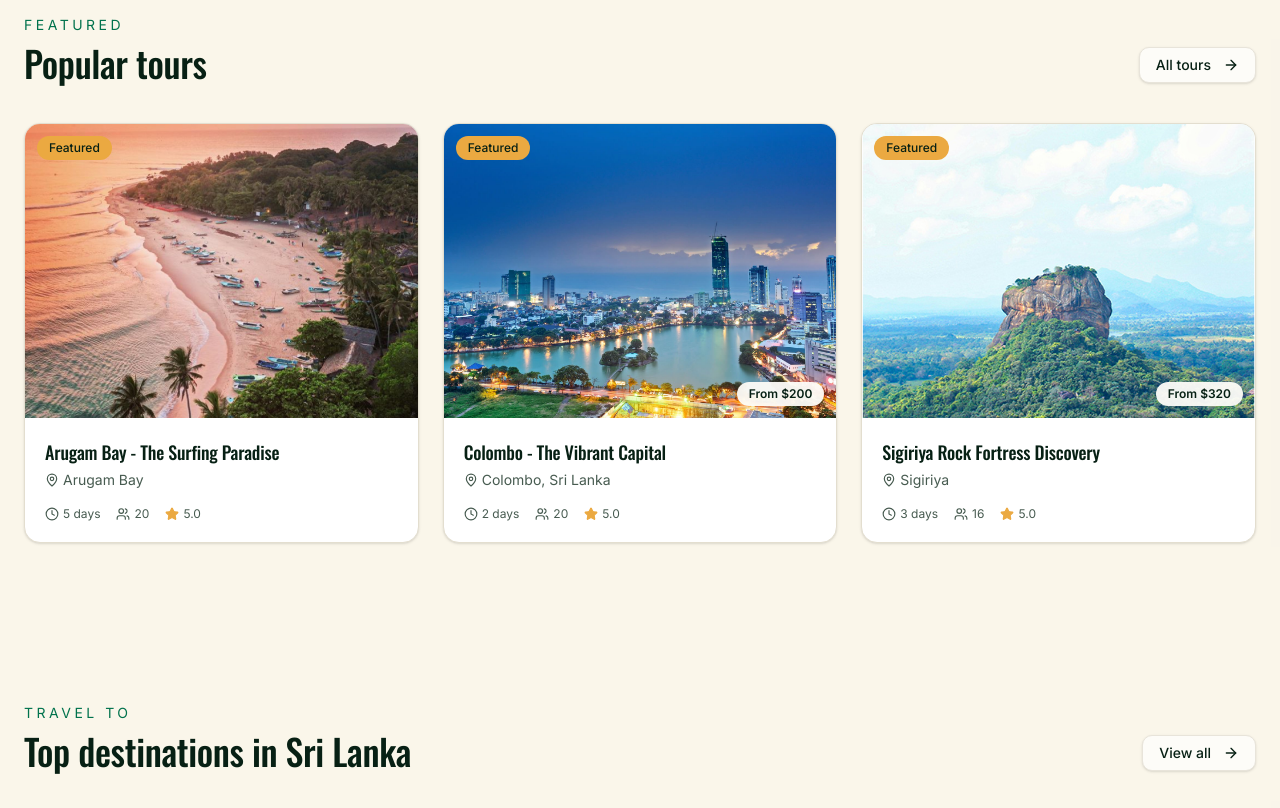
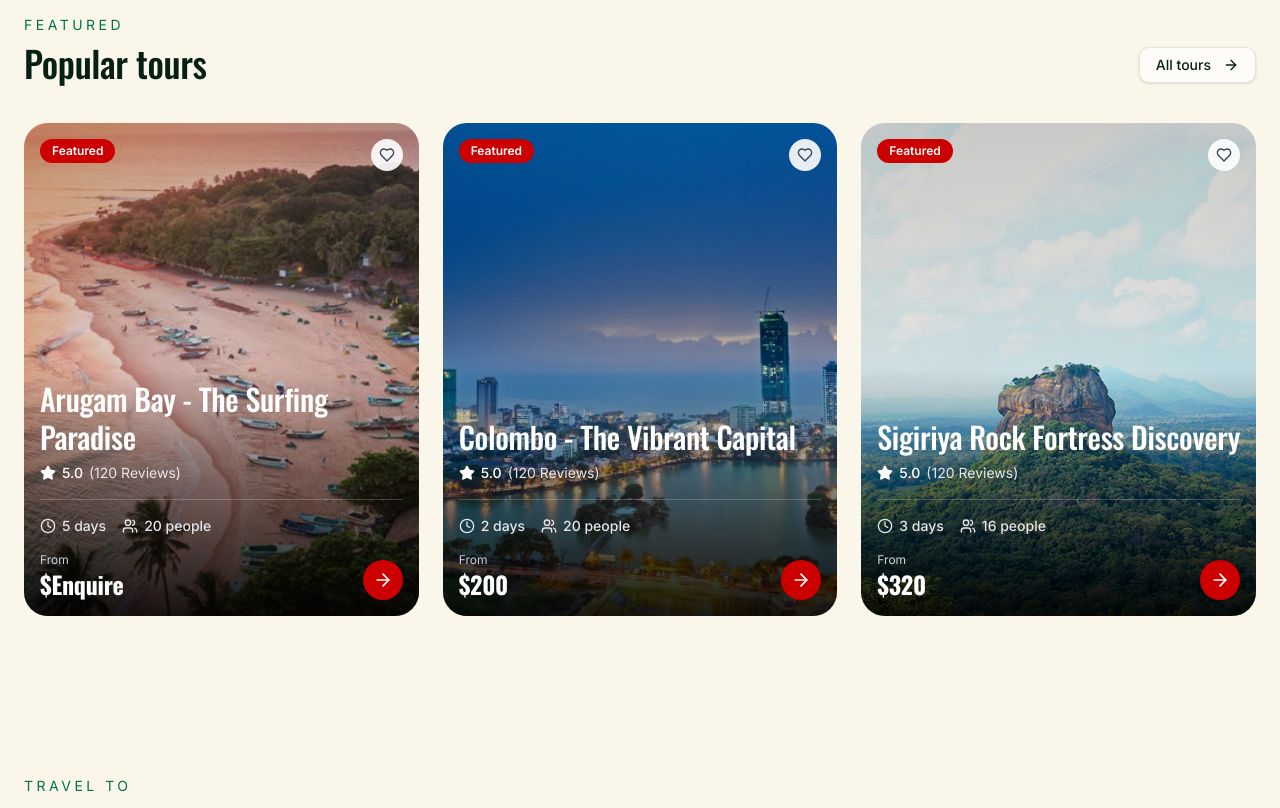
Before and after one commit to Werty-Labs/client-01, a Next.js app: page / in a window 1280 px wide. Shown: the part 1740-2548 px from the top of the page. Built offline with nearby package versions, Linux system fonts and the light colour scheme; no server answers.

Commit message:
Revamp tour card layout and styles for enhanced visual appeal and user interaction

```diff
--- a/src/app/page.tsx
+++ b/src/app/page.tsx
@@ -51,17 +51,17 @@ async function HomeContent() {
           <h1 className="mt-3 max-w-3xl font-display text-4xl font-semibold leading-tight sm:text-6xl lg:text-7xl drop-shadow-[0_0_8px_rgba(0,0,0,0.7)]">
             Discover <span>Sri Lanka</span> Like Never Before
           </h1>
-          <p className="mt-5 max-w-2xl text-lg opacity-90 drop-shadow-[0_0_8px_rgba(0,0,0,0.5)]">
+          <p className="mt-5 max-w-2xl text-lg opacity-90 drop-shadow-[0_0_8px_rgba(0,0,0,0.5)] ">
             Wildlife safaris, ancient cities, hill-country trains and palm-fringed
             beaches - crafted into one unforgettable journey.
           </p>
-          <div className="mt-8 flex flex-wrap gap-3">
-            <Button asChild size="lg">
+          <div className="mt-8 flex flex-wrap gap-3 bg-whit ">
+            <Button asChild size="lg" className={'rounded-full'}>
               <Link href="/tours" prefetch>
                 Browse tours
               </Link>
             </Button>
-            <Button asChild size="lg" variant="secondary">
+            <Button asChild size="lg" variant="secondary" className={'rounded-full'}>
               <Link href="/contact" prefetch>
                 Plan with us
               </Link>
@@ -147,47 +147,63 @@ async function HomeContent() {
               <Link
                 key={tour.slug}
                 href={`/tours/${tour.slug}`}
-                className="group"
+                className="group relative block w-full aspect-[4/5] rounded-[24px] overflow-hidden"
                 prefetch
               >
-                <Card className="h-full overflow-hidden p-0">
-                  <div className="relative aspect-[4/3] overflow-hidden">
+                <div className="absolute inset-0 z-0">
                   <Image
                     src={tour.image}
                     alt={tour.title}
                     fill
-                      className="object-cover transition group-hover:scale-105"
+                    className="object-cover transition-transform duration-700 group-hover:scale-105"
                     sizes="(max-width: 1024px) 50vw, 33vw"
                   />
-                    <span className="absolute left-3 top-3 rounded-full bg-accent px-3 py-1 text-xs font-medium text-accent-foreground">
+                  <div className="absolute inset-0 bg-gradient-to-b from-black/20 via-black/10 to-black/90" />
+                </div>
+
+                {/* Top Overlay Elements */}
+                <div className="relative z-10 flex w-full items-start justify-between p-4">
+                  <span className="rounded-full bg-[#cc0000] px-3 py-1 text-xs font-semibold text-white">
                     Featured
                   </span>
-                    {tour.price ? (
-                      <span className="absolute bottom-3 right-3 rounded-full bg-background/95 px-3 py-1 text-xs font-semibold text-foreground">
-                        From ${tour.price}
-                      </span>
-                    ) : null}
+                  <button className="flex size-8 items-center justify-center rounded-full bg-white/90 text-gray-700 transition hover:bg-white hover:text-black">
+                    <svg xmlns="http://www.w3.org/2000/svg" width="16" height="16" viewBox="0 0 24 24" fill="none" stroke="currentColor" strokeWidth="2" strokeLinecap="round" strokeLinejoin="round"><path d="M19 14c1.49-1.46 3-3.21 3-5.5A5.5 5.5 0 0 0 16.5 3c-1.76 0-3 .5-4.5 2-1.5-1.5-2.74-2-4.5-2A5.5 5.5 0 0 0 2 8.5c0 2.3 1.5 4.05 3 5.5l7 7Z"/></svg>
+                  </button>
                 </div>
-                  <div className="p-5">
-                    <h3 className="text-lg font-display transition group-hover:text-primary">
+
+                {/* Bottom Content Area */}
+                <div className="absolute inset-x-0 bottom-0 z-10 flex flex-col p-4 text-white">
+                  <h3 className="font-display text-2xl font-medium sm:text-3xl leading-tight">
                     {tour.title}
                   </h3>
-                    <p className="mt-1 flex items-center gap-1 text-sm text-muted-foreground">
-                      <MapPin className="size-3.5" /> {tour.location}
-                    </p>
-                    <div className="mt-4 flex items-center gap-4 text-xs text-muted-foreground">
-                      <span className="flex items-center gap-1">
-                        <Clock className="size-3.5" /> {tour.duration}
+
+                  <div className="mt-2 flex items-center gap-1.5 text-sm text-gray-200">
+                    <Star className="size-4 fill-white text-white" />
+                    <span className="font-medium text-white">5.0</span>
+                    <span>(120 Reviews)</span>
+                  </div>
+
+                  <div className="my-4 h-px w-full bg-white/20" />
+
+                  <div className="flex items-center gap-4 text-sm font-medium text-gray-200">
+                    <span className="flex items-center gap-1.5">
+                      <Clock className="size-4" /> {tour.duration}
                     </span>
-                      <span className="flex items-center gap-1">
-                        <Users className="size-3.5" /> {tour.groupSize}
-                      </span>
-                      <span className="flex items-center gap-1">
-                        <Star className="size-3.5 fill-accent text-accent" /> 5.0
+                    <span className="flex items-center gap-1.5">
+                      <Users className="size-4" /> {tour.groupSize} people
                     </span>
                   </div>
+
+                  <div className="mt-4 flex items-end justify-between">
+                    <div>
+                      <p className="text-xs text-gray-300">From</p>
+                      <p className="font-display text-2xl font-bold">${tour.price || "Enquire"}</p>
                     </div>
-                </Card>
+                    <div className="flex size-10 items-center justify-center rounded-full bg-[#cc0000] text-white transition-transform group-hover:scale-110">
+                      <ArrowRight className="size-5" />
+                    </div>
+                  </div>
+                </div>
               </Link>
             ))}
           </div>
--- a/src/app/tours/page.tsx
+++ b/src/app/tours/page.tsx
@@ -38,44 +38,69 @@ async function ToursContent() {
 
       <div className="grid gap-6 sm:grid-cols-2 lg:grid-cols-3">
         {tours.map((tour) => (
-          <Link key={tour.slug} href={`/tours/${tour.slug}`} className="group" prefetch>
-            <Card className="h-full overflow-hidden p-0">
-              <div className="relative aspect-[4/3] overflow-hidden">
+          <Link
+            key={tour.slug}
+            href={`/tours/${tour.slug}`}
+            className="group relative block w-full aspect-[4/5] rounded-[24px] overflow-hidden"
+            prefetch
+          >
+            <div className="absolute inset-0 z-0">
               <Image
                 src={tour.image}
                 alt={tour.title}
                 fill
-                  className="object-cover transition group-hover:scale-105"
+                className="object-cover transition-transform duration-700 group-hover:scale-105"
                 sizes="(max-width: 1024px) 50vw, 33vw"
               />
+              {/*<div className="absolute inset-0 bg-gradient-to-b from-black/5 via-black/40 to-black/95" />*/}
+                <div className="absolute inset-x-0 bottom-0 h-[60%] bg-gradient-to-t from-black/95 via-black/60 to-transparent" />
+            </div>
+
+            {/* Top Overlay Elements */}
+            <div className="relative z-10 flex w-full items-start justify-between p-4">
               {tour.featured ? (
-                  <span className="absolute left-3 top-3 rounded-full bg-accent px-3 py-1 text-xs font-medium text-accent-foreground">
+                <span className="rounded-full bg-[#cc0000] px-3 py-1 text-xs font-semibold text-white">
                   Featured
                 </span>
-                ) : null}
-                {tour.price ? (
-                  <span className="absolute bottom-3 right-3 rounded-full bg-background/95 px-3 py-1 text-xs font-semibold text-foreground">
-                    From ${tour.price}
-                  </span>
-                ) : null}
+              ) : <div />}
+              <button className="flex size-8 items-center justify-center rounded-full bg-white/90 text-gray-700 transition hover:bg-white hover:text-black">
+                <svg xmlns="http://www.w3.org/2000/svg" width="16" height="16" viewBox="0 0 24 24" fill="none" stroke="currentColor" strokeWidth="2" strokeLinecap="round" strokeLinejoin="round"><path d="M19 14c1.49-1.46 3-3.21 3-5.5A5.5 5.5 0 0 0 16.5 3c-1.76 0-3 .5-4.5 2-1.5-1.5-2.74-2-4.5-2A5.5 5.5 0 0 0 2 8.5c0 2.3 1.5 4.05 3 5.5l7 7Z"/></svg>
+              </button>
             </div>
-              <div className="p-5">
-                <h2 className="text-lg font-display transition group-hover:text-primary">
+
+            {/* Bottom Content Area */}
+            <div className="absolute inset-x-0 bottom-0 z-10 flex flex-col p-4 text-white">
+              <h2 className="font-display text-2xl font-medium sm:text-3xl leading-tight">
                 {tour.title}
               </h2>
-                <p className="mt-1 flex items-center gap-1 text-sm text-muted-foreground">
-                  <MapPin className="size-3.5" /> {tour.location}
-                </p>
-                <div className="mt-3 flex items-center gap-4 text-xs text-muted-foreground">
-                  <span className="flex items-center gap-1">
-                    <Clock className="size-3.5" /> {tour.duration}
+
+              <div className="mt-2 flex items-center gap-1.5 text-sm text-gray-200">
+                <svg xmlns="http://www.w3.org/2000/svg" width="16" height="16" viewBox="0 0 24 24" fill="currentColor" stroke="currentColor" strokeWidth="2" strokeLinecap="round" strokeLinejoin="round"><polygon points="12 2 15.09 8.26 22 9.27 17 14.14 18.18 21.02 12 17.77 5.82 21.02 7 14.14 2 9.27 8.91 8.26 12 2"/></svg>
+                <span className="font-medium text-white">5.0</span>
+                <span>(120 Reviews)</span>
+              </div>
+
+              <div className="my-4 h-px w-full bg-white/20" />
+
+              <div className="flex items-center gap-4 text-sm font-medium text-gray-200">
+                <span className="flex items-center gap-1.5">
+                  <Clock className="size-4" /> {tour.duration}
                 </span>
-                  <span className="flex items-center gap-1">
-                    <Users className="size-3.5" /> {tour.groupSize}
+                <span className="flex items-center gap-1.5">
+                  <Users className="size-4" /> {tour.groupSize} people
                 </span>
               </div>
+
+              <div className="mt-4 flex items-end justify-between">
+                <div>
+                  <p className="text-xs text-gray-300">From</p>
+                  <p className="font-display text-2xl font-bold">${tour.price || "Enquire"}</p>
                 </div>
-            </Card>
+                <div className="flex size-10 items-center justify-center rounded-full bg-[#cc0000] text-white transition-transform group-hover:scale-110">
+                  <svg xmlns="http://www.w3.org/2000/svg" width="20" height="20" viewBox="0 0 24 24" fill="none" stroke="currentColor" strokeWidth="2" strokeLinecap="round" strokeLinejoin="round"><path d="M5 12h14"/><path d="m12 5 7 7-7 7"/></svg>
+                </div>
+              </div>
+            </div>
           </Link>
         ))}
       </div>
```
Lines whose indentation alone changed are shown as unchanged.
